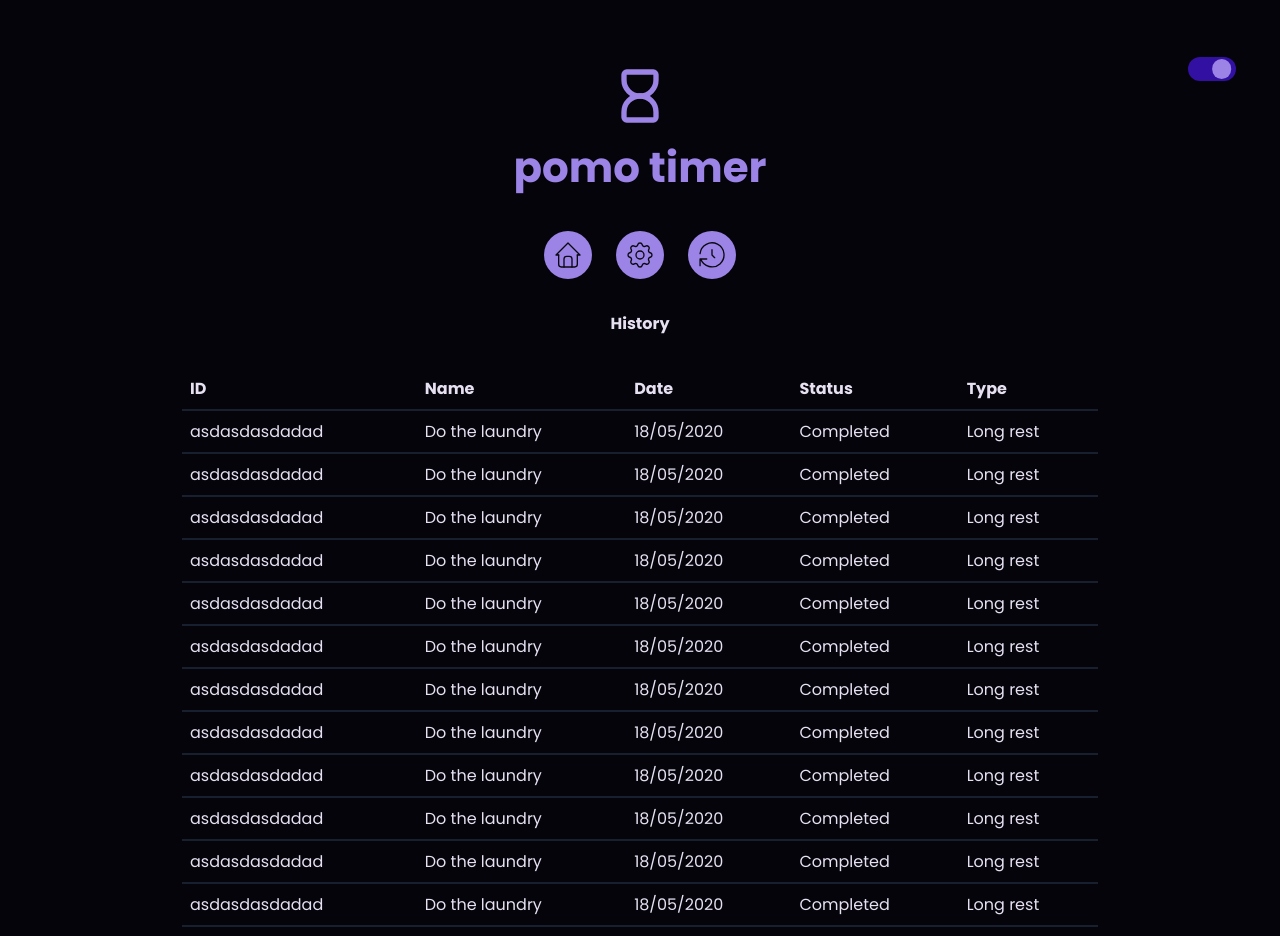
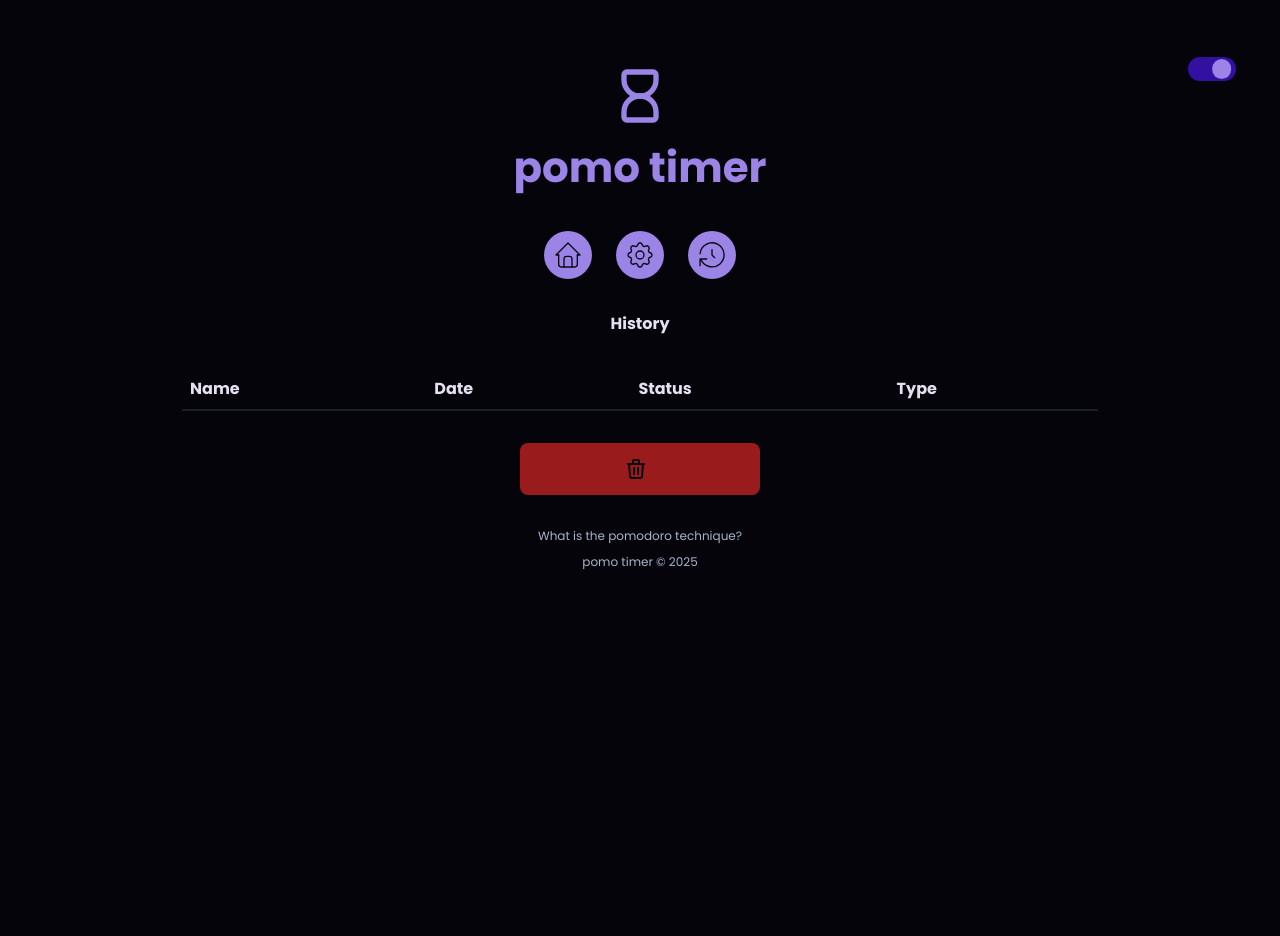
Before and after one commit to raory1/pomodoro, a React (Vite) app: page /history in a window 1280 px wide. Shown: the top 936 px of the page. After the commit the page ends 800 px from the top, so only its background shows below. Built offline with nearby package versions, Linux system fonts and the light colour scheme.

Commit message:
feat: display real data in history table

```diff
--- a/src/pages/History/index.tsx
+++ b/src/pages/History/index.tsx
@@ -5,8 +5,11 @@ import { Heading } from '../../components/Heading';
 import { MainTemplate } from '../../templates/MainTemplate';
 
 import styles from './styles.module.css';
+import { useTaskContext } from '../../contexts/TaskContex/useTaskContext';
 
 export function History() {
+  const { state } = useTaskContext();
+
   return (
     <MainTemplate>
       <Container>
@@ -18,26 +21,24 @@ export function History() {
           <table>
             <thead>
               <tr>
-                <th>ID</th>
+                {/* <th>ID</th> */}
                 <th>Name</th>
                 <th>Date</th>
                 <th>Status</th>
                 <th>Type</th>
               </tr>
             </thead>
-            <tbody>
-              {Array.from({ length: 20 }).map(() => {
-                return (
+            <tbody>{state.tasks.map((task)=>{
+                  return (
                   <tr>
-                    <td>asdasdasdadad</td>
-                    <td>Do the laundry</td>
-                    <td>18/05/2020</td>
-                    <td>Completed</td>
-                    <td>Long rest</td>
+                    {/* <td>{task.id}</td> */}
+                    <td>{task.name}</td>
+                    <td>{new Date(task.startDate).toISOString()}</td>
+                    <td>{task.interruptDate}</td>
+                    <td>{task.type}</td>
                   </tr>
                 );
-              })}
-            </tbody>
+            })}</tbody>
           </table>
         </div>
       </Container>
```
